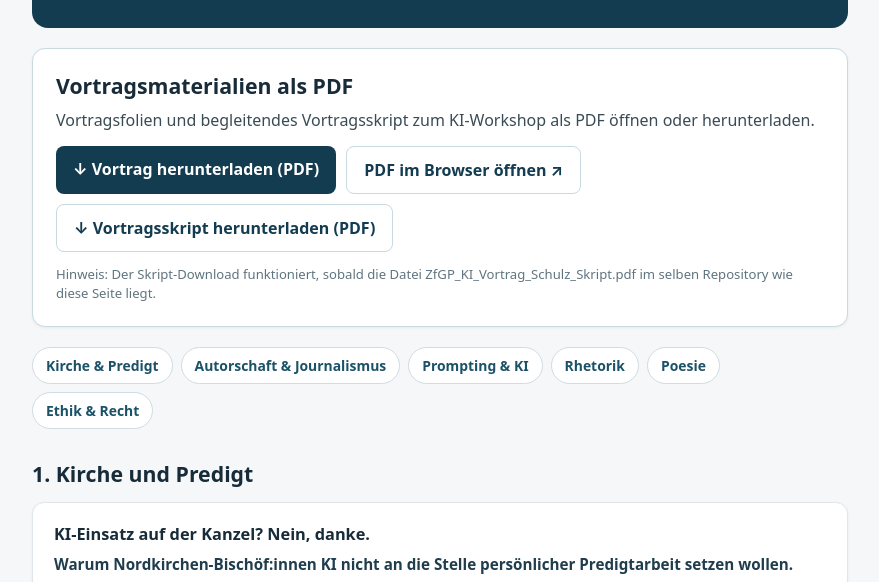
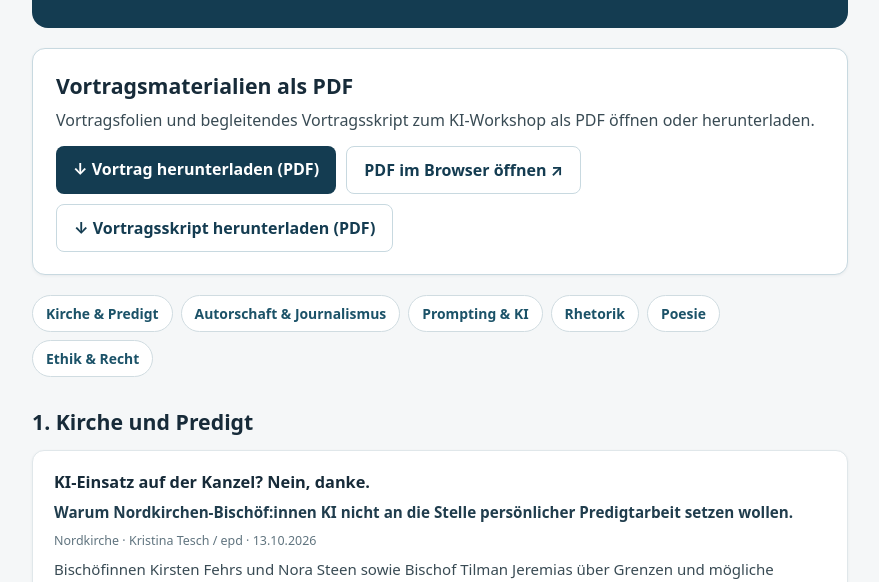
Before and after one commit to larsamapparat/Quellen-KI-Workshop, a plain HTML site: page index.html in a window 1280 px wide. Shown: the part 198-780 px from the top of the page, without its empty margins (200-1079 px from the left). Drawn offline with Linux system fonts and the light colour scheme.

Commit message:
Update index.html

```diff
--- a/index.html
+++ b/index.html
@@ -18,7 +18,7 @@ article h4{font-size:1.02rem;line-height:1.35;margin:0 0 8px}.subtitle{font-size
 </head>
 <body><main>
 <header><div class="eyebrow">Literatur · Studien · Hintergründe</div><h1>KI, Sprache und Rede</h1><p>Quellen und weiterführende Informationen zur Präsentation. 35 Veröffentlichungen mit verständlichen Untertiteln und kurzen Erläuterungen, thematisch gegliedert.</p></header>
-<section aria-labelledby="vortrag-download" class="download-panel"><h2 id="vortrag-download">Vortragsmaterialien als PDF</h2><p>Vortragsfolien und begleitendes Vortragsskript zum KI-Workshop als PDF öffnen oder herunterladen.</p><div class="download-actions"><a class="download-primary" download="ZfGP_KI_Vortrag_Schulz.pdf" href="ZfGP_KI_Vortrag_Schulz.pdf" type="application/pdf">↓ Vortrag herunterladen (PDF)</a><a class="download-secondary" href="ZfGP_KI_Vortrag_Schulz.pdf" rel="noopener noreferrer" target="_blank" type="application/pdf">PDF im Browser öffnen ↗</a><a class="download-secondary" download="ZfGP_KI_Vortrag_Schulz_Skript.pdf" href="ZfGP_KI_Vortrag_Schulz_Skript.pdf" type="application/pdf">↓ Vortragsskript herunterladen (PDF)</a></div><p class="file-note">Hinweis: Der Skript-Download funktioniert, sobald die Datei ZfGP_KI_Vortrag_Schulz_Skript.pdf im selben Repository wie diese Seite liegt.</p></section>
+<section aria-labelledby="vortrag-download" class="download-panel"><h2 id="vortrag-download">Vortragsmaterialien als PDF</h2><p>Vortragsfolien und begleitendes Vortragsskript zum KI-Workshop als PDF öffnen oder herunterladen.</p><div class="download-actions"><a class="download-primary" download="ZfGP_KI_Vortrag_Schulz.pdf" href="ZfGP_KI_Vortrag_Schulz.pdf" type="application/pdf">↓ Vortrag herunterladen (PDF)</a><a class="download-secondary" href="ZfGP_KI_Vortrag_Schulz.pdf" rel="noopener noreferrer" target="_blank" type="application/pdf">PDF im Browser öffnen ↗</a><a class="download-secondary" download="ZfGP_KI_Vortrag_Schulz_Skript.pdf" href="ZfGP_KI_Vortrag_Schulz_Skript.pdf" type="application/pdf">↓ Vortragsskript herunterladen (PDF)</a></div></section>
 <nav aria-label="Themen"><a href="#kirche">Kirche &amp; Predigt</a><a href="#journalismus">Autorschaft &amp; Journalismus</a><a href="#prompting">Prompting &amp; KI</a><a href="#rhetorik">Rhetorik</a><a href="#poesie">Poesie</a><a href="#ethik">Ethik &amp; Recht</a></nav>
 <section id="kirche"><h2>1. Kirche und Predigt</h2>
 <article><h3>KI-Einsatz auf der Kanzel? Nein, danke.</h3><p class="subtitle">Warum Nordkirchen-Bischöf:innen KI nicht an die Stelle persönlicher Predigtarbeit setzen wollen.</p><div class="meta">Nordkirche · Kristina Tesch / epd · 13.10.2026</div><p>Bischöfinnen Kirsten Fehrs und Nora Steen sowie Bischof Tilman Jeremias über Grenzen und mögliche Einsatzfelder von KI in der kirchlichen Arbeit.</p><a class="link" href="https://www.nordkirche.de/nachrichten/nachrichten-detail/nachricht/ki-gehoert-nicht-auf-nordkirchen-kanzeln" rel="noopener noreferrer" target="_blank">Artikel öffnen ↗</a></article>
```
